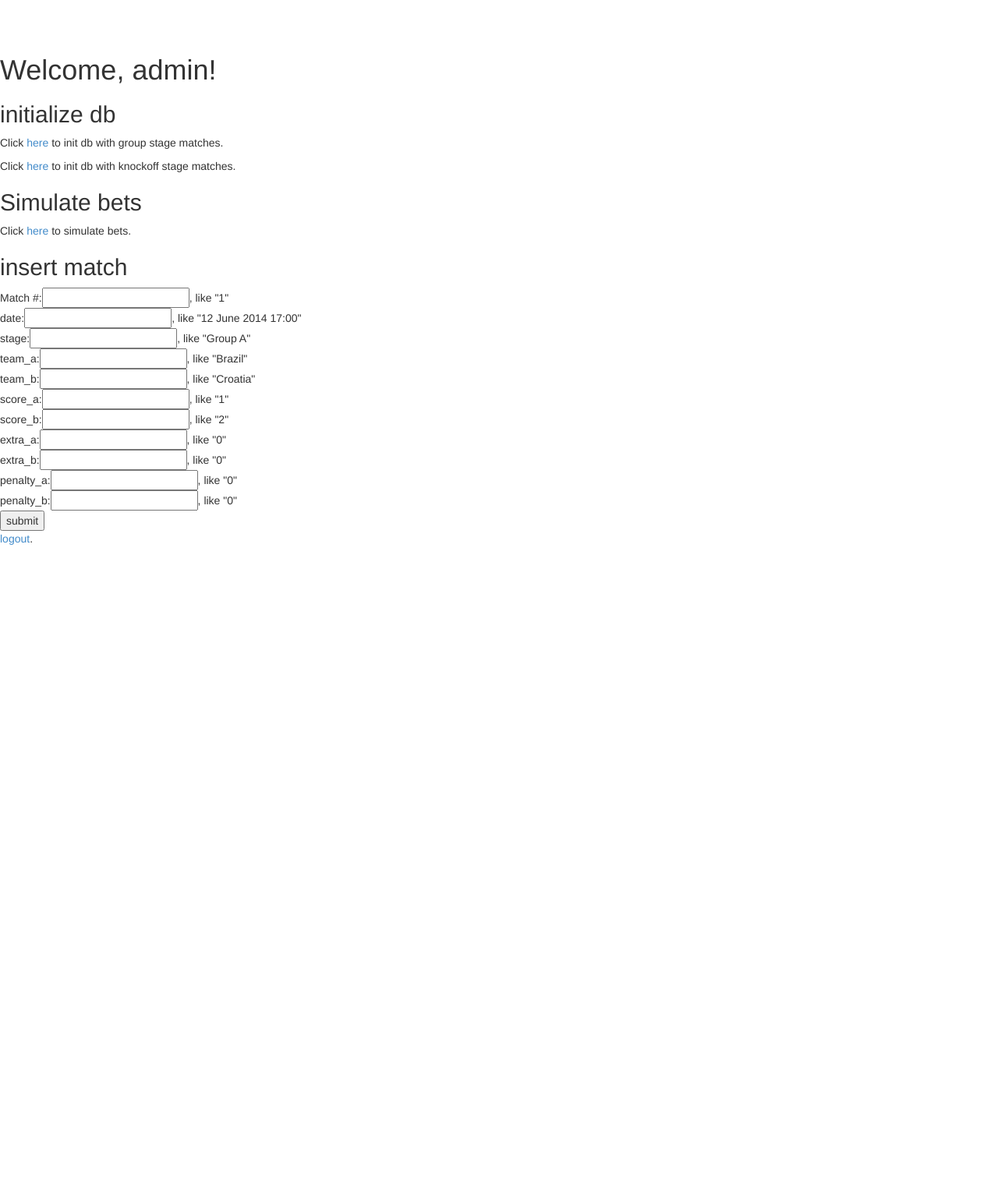
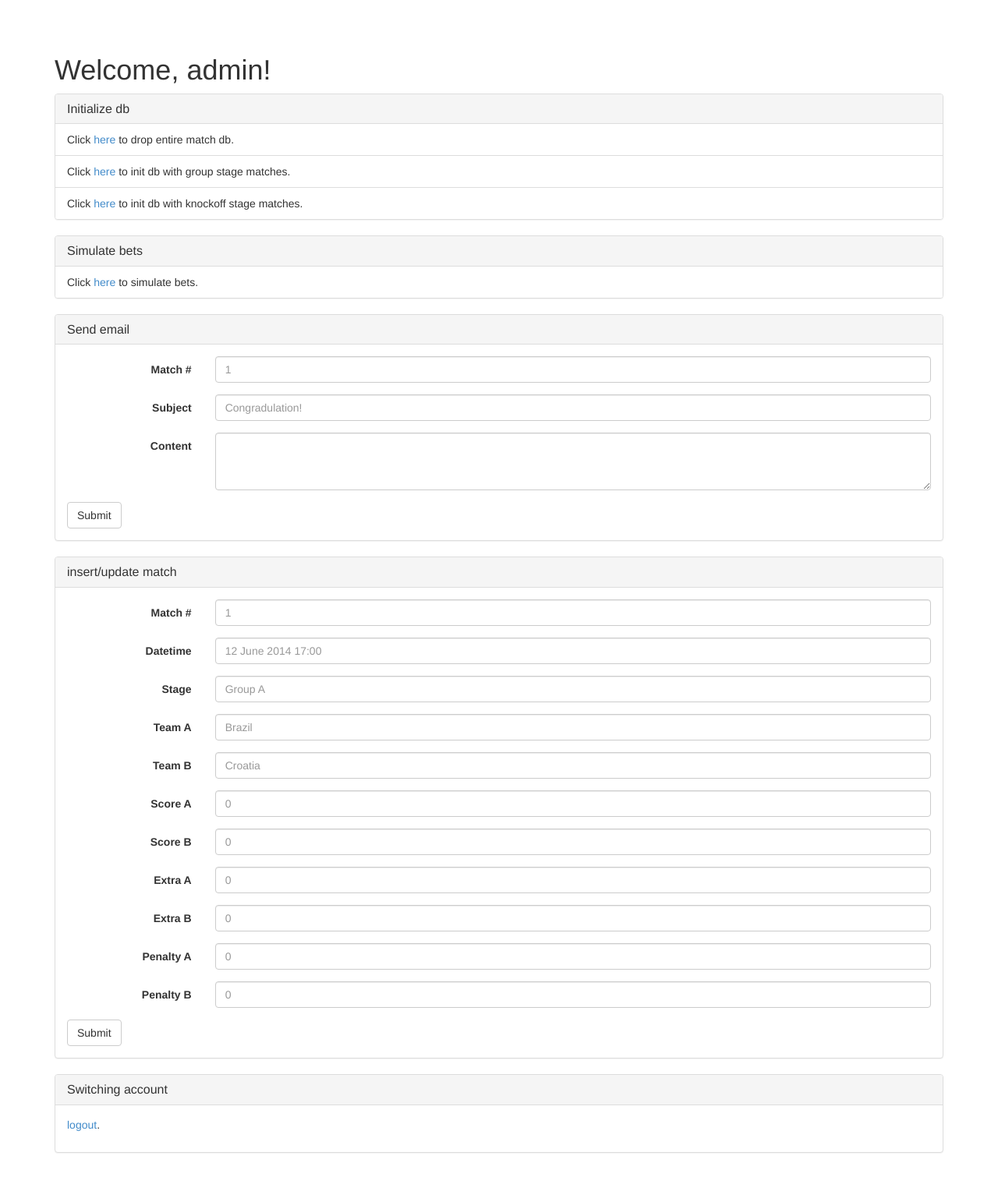
Before and after one commit to chundongwang/Guess2014, a Flask app: template templates/admin.html in a window 1280 px wide. Shown: the whole page at 78% size. Before the commit the page ends 699 px from the top, so only its background shows below. Run offline with Flask 2, Linux system fonts and the light colour scheme; the template is opened without the code that fills it, so the values that code supplies are empty; some libraries are stand-ins or nearby versions.

Commit message:
beautifier admin page and etc changes

```diff
--- a/app.yaml
+++ b/app.yaml
@@ -1,5 +1,5 @@
 application: guessworldcup2014
-version: 10
+version: 11
 runtime: python27
 api_version: 1
 threadsafe: yes
--- a/js/view/betanalysis.js
+++ b/js/view/betanalysis.js
@@ -24,6 +24,10 @@ WorldCupApp.getModule().controller('BetanalysisCtrl', ['$scope', '$cookies', '$l
       $scope.loaded = true;
       // Make sure user accepted Eula or navigate to home to review it.
       if (!angular.equals($cookies.gwEulaStatus, 'true')) {
+        $location.path('/home');
+      }
+      // Make sure only admin could access this page
+      if (!angular.equals(WorldCupApp.admin_status, 'True')) {
         $location.path('/home');
       }
       $scope.bets = data;
--- a/main.py
+++ b/main.py
@@ -48,8 +48,9 @@ def main():
     template = 'index.html'
     if isLocal():
         template = 'index2.html'
-    logging.info('login_url=[[%s]]' % str(login_url))
-    return render_template(template, user_nickname=user_nickname, login_url=login_url)
+    logging.info('%s just visited' % str(user_nickname))
+    admin_status = str(users.is_current_user_admin())
+    return render_template(template, user_nickname=user_nickname, login_url=login_url, admin_status=admin_status)
 
 @app.route('/list')
 @app.route('/list/<stage_name>')
--- a/templates/admin.html
+++ b/templates/admin.html
@@ -1,40 +1,144 @@
 {% extends "base.html" %}
 
 {% block content %}
+<div class="container">
   <h1>Welcome, admin!</h1>
   {% if msg %}
   <p>{{ msg }}</p>
   {% endif %}
-<div>
-<h2>initialize db</h2>
-<p>
-    Click <a href="/admin?m=initdb">here</a> to init db with group stage matches.
-</p>
-<p>
-    Click <a href="/admin?m=initdb2">here</a> to init db with knockoff stage matches.
-</p>
-<h2>Simulate bets</h2>
-<p>
-    Click <a href="/admin?m=randombet">here</a> to simulate bets.
-</p>
-<h2>insert match</h2>
-<form action="/admin" method="get">
-<input type="hidden" name="m" value="insertmatch">
-Match #:<input type="text" name="id">, like "1"<br>
-date:<input type="text" name="d">, like "12 June 2014 17:00"<br>
-stage:<input type="text" name="s">, like "Group A"<br>
-team_a:<input type="text" name="a">, like "Brazil"<br>
-team_b:<input type="text" name="b">, like "Croatia"<br>
-score_a:<input type="text" name="sa">, like "1"<br>
-score_b:<input type="text" name="sb">, like "2"<br>
-extra_a:<input type="text" name="ea">, like "0"<br>
-extra_b:<input type="text" name="eb">, like "0"<br>
-penalty_a:<input type="text" name="pa">, like "0"<br>
-penalty_b:<input type="text" name="pb">, like "0"<br>
-<input type="submit" value="submit">
+  <div class="panel panel-default">
+    <div class="panel-heading">
+      <h3 class="panel-title">Initialize db</h3>
+    </div>
+    <ul class="list-group">
+      <li class="list-group-item">Click <a href="/admin?m=dropdb">here</a> to drop entire match db.</li>
+      <li class="list-group-item">Click <a href="/admin?m=initdb">here</a> to init db with group stage matches.</li>
+      <li class="list-group-item">Click <a href="/admin?m=initdb2">here</a> to init db with knockoff stage matches.</li>
+    </ul>
+  </div>
+  <div class="panel panel-default">
+    <div class="panel-heading">
+      <h3 class="panel-title">Simulate bets</h3>
+    </div>
+    <ul class="list-group">
+      <li class="list-group-item">Click <a href="/admin?m=randombet">here</a> to simulate bets.</li>
+    </ul>
+  </div>
+  <div class="panel panel-default">
+    <div class="panel-heading">
+      <h3 class="panel-title">Send email</h3>
+    </div>
+    <div class="panel-body">
+      <form action="/admin" method="get" class="form-horizontal" role="form">
+        <input type="hidden" name="m" value="sendmail">
+        <div class="form-group">
+          <label for="id" class="col-sm-2 control-label">Match #</label>
+          <div class="col-sm-10">
+            <input type="text" class="form-control" id="id" name="id" placeholder="1">
+          </div>
+        </div>
+        <div class="form-group">
+          <label for="d" class="col-sm-2 control-label">Subject</label>
+          <div class="col-sm-10">
+            <input type="text" class="form-control" id="s" name="s" placeholder="Congradulation!">
+          </div>
+        </div>
+        <div class="form-group">
+          <label for="s" class="col-sm-2 control-label">Content</label>
+          <div class="col-sm-10">
+            <textarea class="form-control" name="c" rows="3"></textarea>
+          </div>
+        </div>
+        <button type="submit" class="btn btn-default">Submit</button>
       </form>
     </div>
+  </div>
+  <div class="panel panel-default">
+    <div class="panel-heading">
+      <h3 class="panel-title">insert/update match</h3>
+    </div>
+    <div class="panel-body">
+      <form action="/admin" method="get" class="form-horizontal" role="form">
+        <input type="hidden" name="m" value="insertmatch">
+        <div class="form-group">
+          <label for="id" class="col-sm-2 control-label">Match #</label>
+          <div class="col-sm-10">
+            <input type="text" class="form-control" id="id" name="id" placeholder="1">
+          </div>
+        </div>
+        <div class="form-group">
+          <label for="d" class="col-sm-2 control-label">Datetime</label>
+          <div class="col-sm-10">
+            <input type="text" class="form-control" id="d" name="d" placeholder="12 June 2014 17:00">
+          </div>
+        </div>
+        <div class="form-group">
+          <label for="s" class="col-sm-2 control-label">Stage</label>
+          <div class="col-sm-10">
+            <input type="text" class="form-control" id="s" name="s" placeholder="Group A">
+          </div>
+        </div>
+        <div class="form-group">
+          <label for="a" class="col-sm-2 control-label">Team A</label>
+          <div class="col-sm-10">
+            <input type="text" class="form-control" id="a" name="a" placeholder="Brazil">
+          </div>
+        </div>
+        <div class="form-group">
+          <label for="b" class="col-sm-2 control-label">Team B</label>
+          <div class="col-sm-10">
+            <input type="text" class="form-control" id="b" name="b" placeholder="Croatia">
+          </div>
+        </div>
+        <div class="form-group">
+          <label for="sa" class="col-sm-2 control-label">Score A</label>
+          <div class="col-sm-10">
+            <input type="text" class="form-control" id="sa" name="sa" placeholder="0">
+          </div>
+        </div>
+        <div class="form-group">
+          <label for="sb" class="col-sm-2 control-label">Score B</label>
+          <div class="col-sm-10">
+            <input type="text" class="form-control" id="sb" name="sb" placeholder="0">
+          </div>
+        </div>
+        <div class="form-group">
+          <label for="ea" class="col-sm-2 control-label">Extra A</label>
+          <div class="col-sm-10">
+            <input type="text" class="form-control" id="ea" name="ea" placeholder="0">
+          </div>
+        </div>
+        <div class="form-group">
+          <label for="eb" class="col-sm-2 control-label">Extra B</label>
+          <div class="col-sm-10">
+            <input type="text" class="form-control" id="eb" name="eb" placeholder="0">
+          </div>
+        </div>
+        <div class="form-group">
+          <label for="pa" class="col-sm-2 control-label">Penalty A</label>
+          <div class="col-sm-10">
+            <input type="text" class="form-control" id="pa" name="pa" placeholder="0">
+          </div>
+        </div>
+        <div class="form-group">
+          <label for="pb" class="col-sm-2 control-label">Penalty B</label>
+          <div class="col-sm-10">
+            <input type="text" class="form-control" id="pb" name="pb" placeholder="0">
+          </div>
+        </div>
+        <button type="submit" class="btn btn-default">Submit</button>
+      </form>
+    </div>
+  </div>
+  <div class="panel panel-default">
+    <div class="panel-heading">
+      <h3 class="panel-title">Switching account</h3>
+    </div>
+    <div class="panel-body">
       <p>
         <a href="{{logout_url}}">logout</a>.
       </p>
+    </div>
+  </div>
+</div>
 {% endblock %}
--- a/templates/base.html
+++ b/templates/base.html
@@ -25,11 +25,35 @@
   <div id="fb-root"></div>
   {% endblock %}
   {% block script %}
-  <script src="js/1402042361.js"></script>
+  <script src="//ajax.aspnetcdn.com/ajax/jQuery/jquery-1.11.0.min.js"></script>
+  <script src="//ajax.aspnetcdn.com/ajax/bootstrap/3.1.1/bootstrap.min.js"></script>
+  <script src="js/third-party/angular.js"></script>
+  <script src="js/third-party/angular-route.js"></script>
+  <script src="js/third-party/angular-animate.js"></script>
+  <script src="js/third-party/angular-cookies.js"></script>
+  <script src="js/third-party/Chart.js"></script>
+  <script src="js/main.js"></script>
+  <script src="js/service/miner.js"></script>
+  <script src="js/service/guesser.js"></script>
+  <script src="js/directive/navbar.js"></script>
+  <script src="js/directive/footer.js"></script>
+  <script src="js/directive/matchdiv.js"></script>
+  <script src="js/directive/betmodal.js"></script>
+  <script src="js/directive/eulamodal.js"></script>
+  <script src="js/directive/chartwin.js"></script>
+  <script src="js/directive/chartfav.js"></script>
+  <script src="js/directive/chartleast.js"></script>
+  <script src="js/directive/spinner.js"></script>
+  <script src="js/directive/chartallbets.js"></script>
+  <script src="js/directive/chartpop.js"></script>
+  <script src="js/view/home.js"></script>
+  <script src="js/view/my.js"></script>
+  <script src="js/view/betanalysis.js"></script>
   {% endblock %}
   <script>
     {% if user_nickname %}WorldCupApp.user_nickname = '{{ user_nickname }}';{% endif %}
     {% if login_url %}WorldCupApp.login_url = '{{ login_url }}';{% endif %}
+    {% if admin_status %}WorldCupApp.admin_status = '{{ admin_status }}';{% endif %}
   </script>
 </body>
 </html>
```
Also changed, not shown: admin.py (+43 -16 lines). Lines whose indentation alone changed are shown as unchanged.
